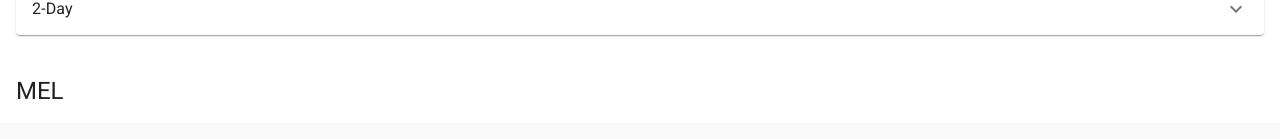
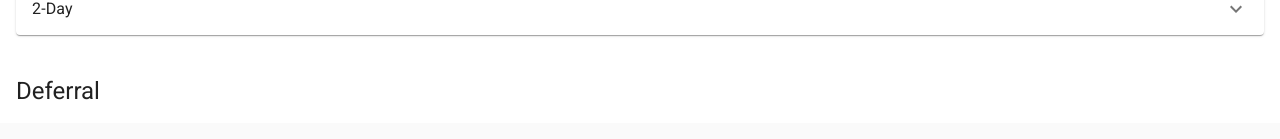
Before and after one commit to jonathanhhoward/look-back, a React (Create React App) app: page / in a window 1280 px wide. Shown: the part 213-352 px from the top of the page. Built offline with nearby package versions, Linux system fonts and the light colour scheme.

Commit message:
Rename MEL to Deferral

```diff
--- a/src/components/App.tsx
+++ b/src/components/App.tsx
@@ -1,6 +1,6 @@
 import { CssBaseline } from "@material-ui/core";
+import { DeferralList, InspectionList, TitleBar } from "components";
 import "@fontsource/roboto";
-import { InspectionList, MelList, TitleBar } from "components";
 
 export function App() {
   return (
@@ -8,7 +8,7 @@ export function App() {
       <CssBaseline />
       <TitleBar />
       <InspectionList />
-      <MelList />
+      <DeferralList />
     </>
   );
 }
--- a/src/components/MelList.tsx
+++ b/src/components/DeferralList.tsx
@@ -1,9 +1,9 @@
 import { Card, CardHeader } from "@material-ui/core";
 
-export function MelList() {
+export function DeferralList() {
   return (
     <Card elevation={0} square>
-      <CardHeader title="MEL" />
+      <CardHeader title="Deferral" />
     </Card>
   );
 }
--- a/src/components/index.ts
+++ b/src/components/index.ts
@@ -1,5 +1,5 @@
 export * from "./App";
+export * from "./DeferralList";
 export * from "./Inspection";
 export * from "./InspectionList";
-export * from "./MelList";
 export * from "./TitleBar";
```
Also changed, not shown: 2 other files (tests, documents, lock files or other folders).
